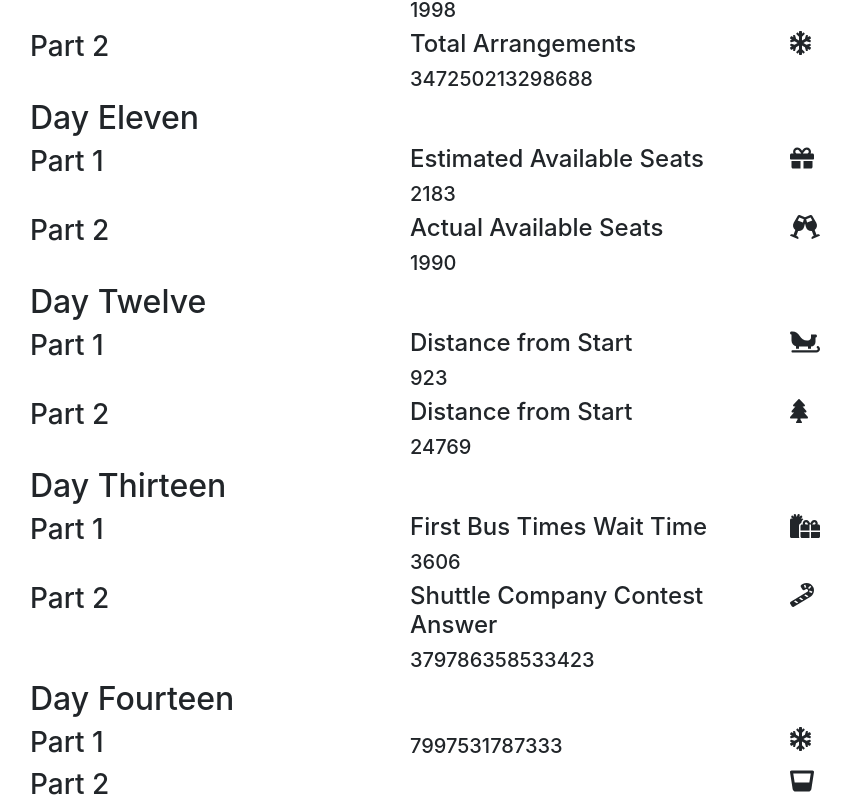
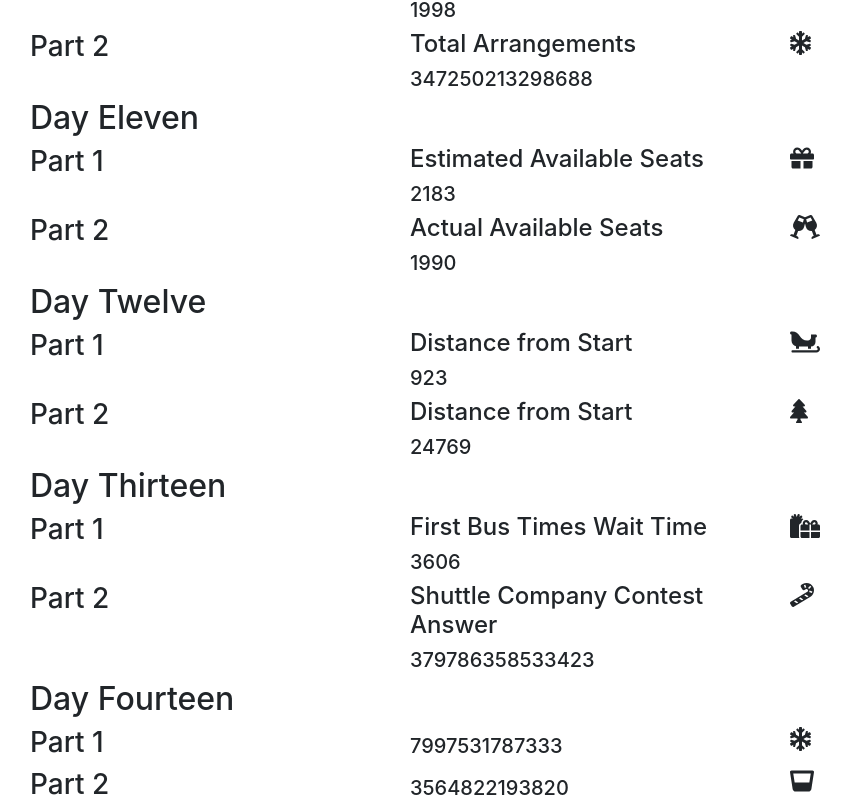
Before and after one commit to bryantkelley/aoc-2020, a React (Create React App) app: page / in a window 1280 px wide. Shown: the part 2109-2918 px from the top of the page, without its empty margins (55-906 px from the left). Built offline with nearby package versions, Linux system fonts and the light colour scheme.

Commit message:
Day 14 Part 2

```diff
--- a/src/14/fourteen.js
+++ b/src/14/fourteen.js
@@ -11,33 +11,23 @@ function Fourteen() {
     async function getEntries() {
       fetch(raw).then(r => r.text()).then((text) => {
         const result = [];
-        let mask = [];
+        let mask = '';
+        let maskArray = [];
         const lines = text.split('\n');
         for (let i = 0; i < lines.length; i++) {
           const line = lines[i];
           if (line.startsWith('mask')) {
-            mask = line.substring(7).split('');
+            mask = line.substring(7);
+            maskArray = mask.split('');
           } else if (line.startsWith('mem')) {
             const address = line.split('[')[1].split(']')[0];
-            const valueArray = `${parseInt(line.split(' = ')[1], 10).toString(2)}`.split('');
-            const maskedValueArray = [];
-
-            for (let j = 0; j < mask.length; j++) {
-              if (mask[mask.length - j - 1] !== 'X') {
-                maskedValueArray[mask.length - j - 1]= mask[mask.length - j - 1];
-              } else {
-                maskedValueArray[mask.length - j - 1] = valueArray[valueArray.length - j - 1] ?? '0';
-              }
-            }
+            const value = parseInt(line.split(' = ')[1], 10);
 
             result.push({
-              maskArray: mask,
-              mask: mask.reduce((acc, cur) => `${acc}${cur}`),
+              maskArray,
+              mask,
               address,
-              valueArray,
-              maskedValueArray,
-              value: parseInt(valueArray.reduce((acc, cur) => `${acc}${cur}`), 2),
-              maskedValue: parseInt(maskedValueArray.reduce((acc, cur) => `${acc}${cur}`), 2),
+              value,
             });
           }
         }
@@ -57,8 +47,26 @@ function Fourteen() {
       return '';
     }
 
+    const inst = entries.map((entry) => {
+      const { value, maskArray } = entry;
+      const valueArray = value.toString(2).split('');
+      const maskedValueArray = [];
+
+      for (let j = 0; j < maskArray.length; j++) {
+        if (maskArray[maskArray.length - j - 1] !== 'X') {
+          maskedValueArray[maskArray.length - j - 1]= maskArray[maskArray.length - j - 1];
+        } else {
+          maskedValueArray[maskArray.length - j - 1] = valueArray[valueArray.length - j - 1] ?? '0';
+        }
+      }
+
+      const maskedValue = parseInt(maskedValueArray.reduce((acc, cur) => `${acc}${cur}`), 2);
+
+      return { ...entry, maskedValue }
+    });
+
     const memory = [];
-    entries.forEach((entry) => {
+    inst.forEach((entry) => {
       memory[entry.address] = entry.maskedValue;
     });
 
@@ -70,6 +78,80 @@ function Fourteen() {
       return '';
     }
 
+    const inst = entries.map((entry) => {
+      const { address } = entry;
+      const addressArray = parseInt(address, 10).toString(2).split('');
+      return { ...entry, addressArray };
+    }).map((entry) => {
+      const { maskArray, addressArray, value } = entry;
+      let output = [''];
+      for (let i = 0; i < maskArray.length; i++) {
+        if (maskArray[maskArray.length - i - 1] === '0') {
+          output = output.map(out => (`${addressArray[addressArray.length - i - 1] ?? '0'}${out}`));
+        } else if (maskArray[maskArray.length - i - 1] === '1') {
+          output = output.map(out => (`1${out}`));
+        } else {
+          output = output.map(out => (`0${out}`)).concat(output.map(out => (`1${out}`)));
+        }
+      }
+      return { value, addresses: output.map(out => parseInt(out, 2)) };
+    });
+
+    console.log(inst);
+
+    const total = inst.length;
+    const half = total / 2;
+    const quarter = half / 2;
+
+    const memory = {};
+
+    for (let i = 0; i < quarter; i++) {
+      const { value, addresses } = inst[i];
+      for (let j = 0; j < addresses.length / 2; j++) {
+        memory[addresses[j]] = value;
+      }
+      for (let j = addresses.length / 2; j < addresses.length; j++) {
+        memory[addresses[j]] = value;
+      }
+    }
+
+    for (let i = quarter; i < half; i++) {
+      const { value, addresses } = inst[i];
+      for (let j = 0; j < addresses.length / 2; j++) {
+        memory[addresses[j]] = value;
+      }
+      for (let j = addresses.length / 2; j < addresses.length; j++) {
+        memory[addresses[j]] = value;
+      }
+    }
+
+    for (let i = half; i < half + quarter; i++) {
+      const { value, addresses } = inst[i];
+      for (let j = 0; j < addresses.length / 2; j++) {
+        memory[addresses[j]] = value;
+      }
+      for (let j = addresses.length / 2; j < addresses.length; j++) {
+        memory[addresses[j]] = value;
+      }
+    }
+
+    for (let i = half + quarter; i < total; i++) {
+      const { value, addresses } = inst[i];
+      for (let j = 0; j < addresses.length / 2; j++) {
+        memory[addresses[j]] = value;
+      }
+      for (let j = addresses.length / 2; j < addresses.length; j++) {
+        memory[addresses[j]] = value;
+      }
+    }
+
+    let sum = 0;
+
+    Object.entries(memory).forEach((pair) => {
+      sum = sum + pair[1];
+    });
+
+    return sum;
   }, [entries]);
 
   return (
```
